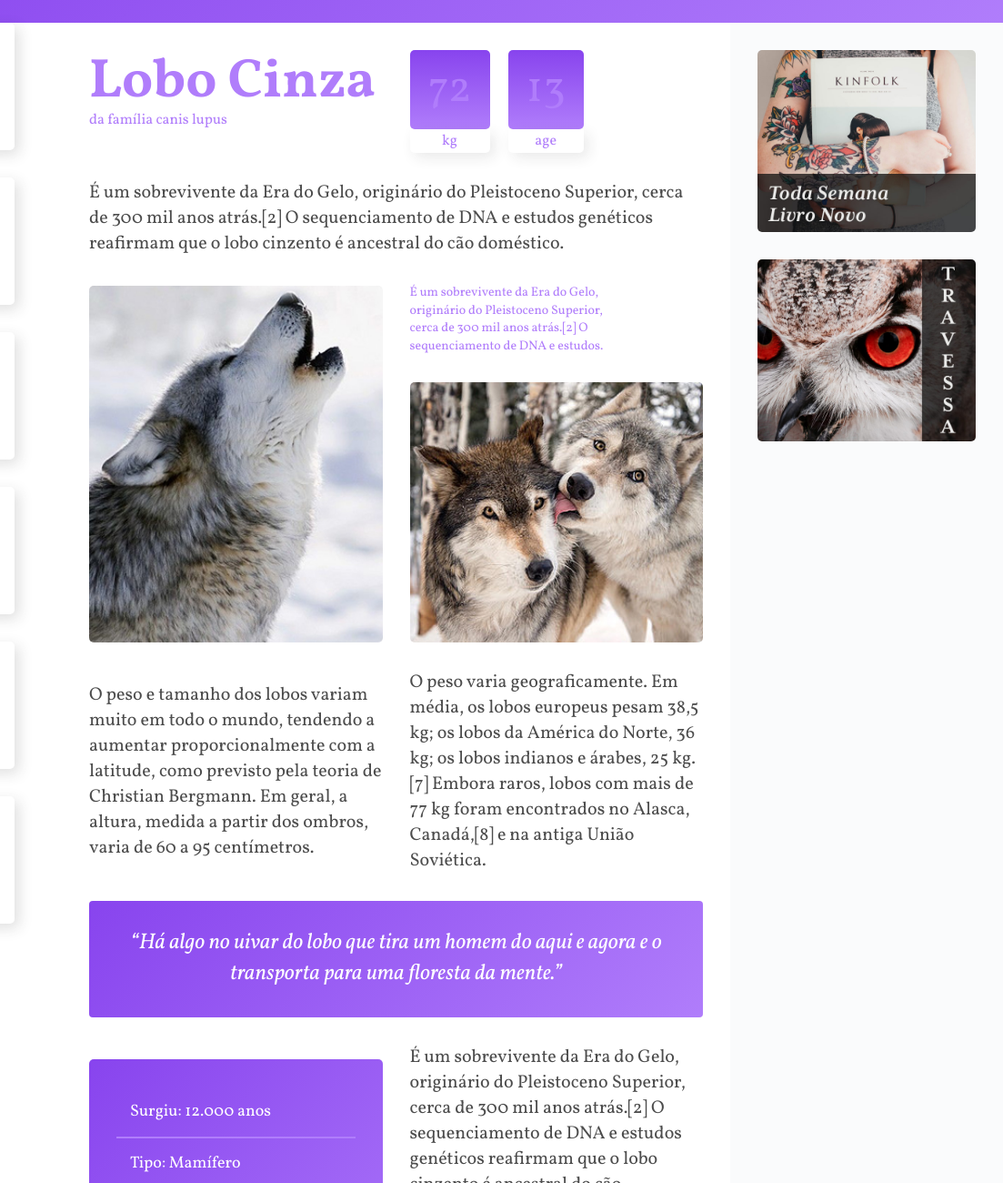
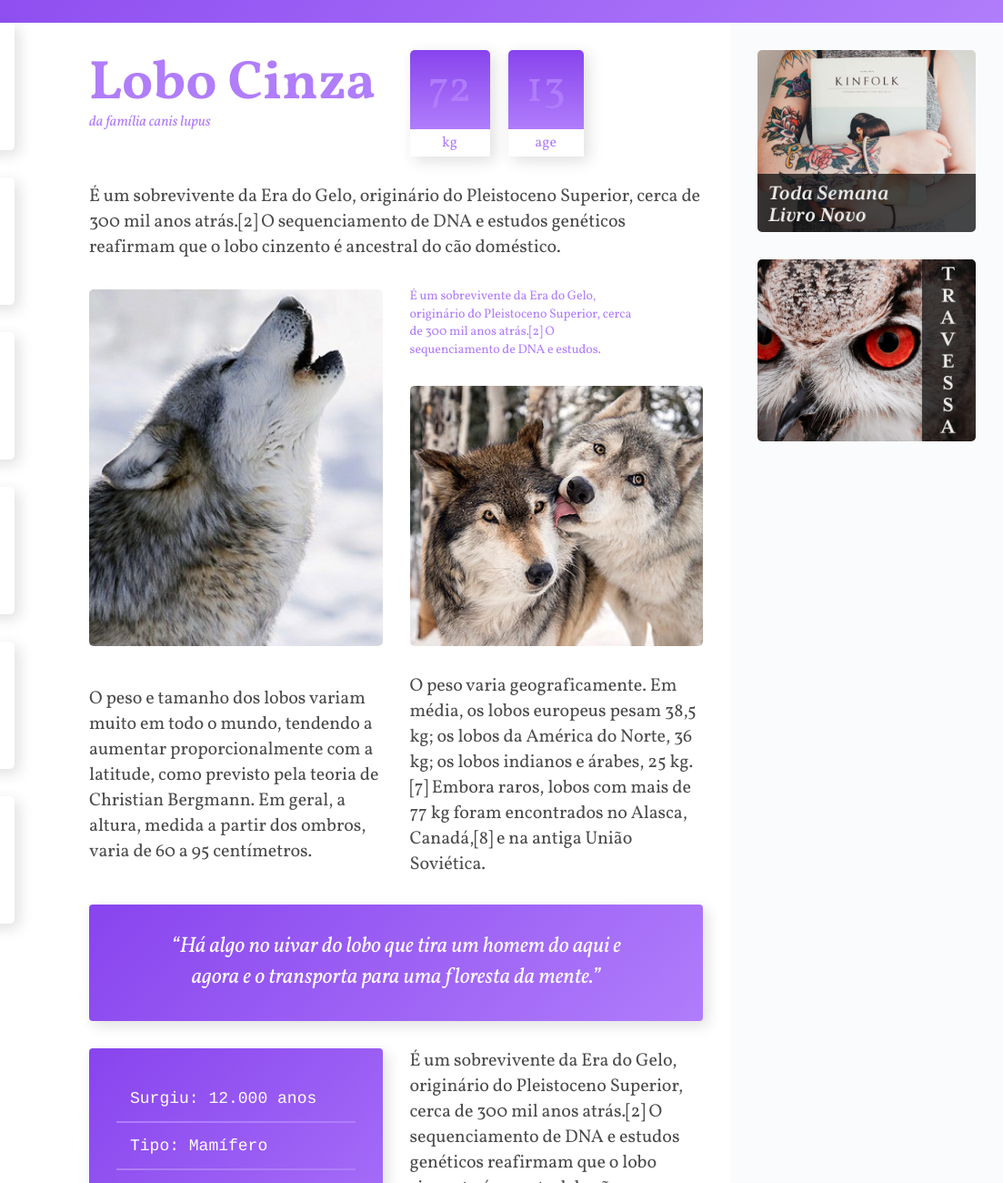
Before and after one commit to lucassilvad/wildbeast, a plain HTML site: page index.html in a window 1280 px wide. Shown: the part 80-1380 px from the top of the page at 91% size, 177-1280 px from the left. Drawn offline with Linux system fonts and the light colour scheme.

Commit message:
conteúdo atributos

```diff
--- a/css/content.css
+++ b/css/content.css
@@ -16,19 +16,25 @@
 .titulo h1 {
   font-size: 3.75rem;
   line-height: 1;
+  font-weight: 700;
+}
+
+.titulo span {
+  font-style: italic;
 }
 
 .caracteristicas {
-  display: grid;
-  grid-template-columns: max-content max-content;
+  display: flex;
   gap: 20px;
-  justify-items: start;
+}
+
+.caracteristicas > div {
+  box-shadow: 5px 5px 15px rgba(44, 44, 44, 0.15);
 }
 
 .caracteristicas span {
   display: block;
   text-align: center;
-  align-self: start;
   color: #b07dfb;
 }
 
@@ -36,14 +42,13 @@
   background: #b07dfb;
   padding: 10px 20px;
   font-size: 3rem;
-  border-radius: 5px 5px;
+  border-radius: 5px 5px 0 0;
   background: linear-gradient(#84e, #b07dfb);
 }
 
 .caracteristicas .rotulo {
   background: #fff;
-  box-shadow: 5px 5px 15px rgba(44, 44, 44, 0.1);
-  padding: 2px 4px;
+  padding: 4px 8px;
   border-radius: 0 0 5px 5px;
   color: #b07dfb;
 }
@@ -51,16 +56,17 @@
 .content p {
   font-size: 1.25rem;
   line-height: 1.4;
-  color: #000000b3;
+  letter-spacing: -0.005rem;
+  color: rgba(0, 0, 0, 0.7);
 }
 
 p.detalhe {
-  font-size: 14px;
+  font-size: 0.875rem;
   color: #b07dfb;
   align-self: start;
   grid-column: 2;
   grid-row: 3;
-  max-width: 224px;
+  max-width: 256px;
 }
 
 .imagem-1,
@@ -73,30 +79,33 @@ p.detalhe {
   grid-row: span 2;
 }
 
-.citacao {
-  padding: 30px;
-  text-align: center;
+.citacao,
+.atributos {
   background: linear-gradient(135deg, #84e, #b07dfb);
   border-radius: 4px;
+  padding: 30px;
+  box-shadow: 5px 5px 15px rgba(44, 44, 44, 0.15);
 }
 
 .citacao p {
   font-size: 1.5rem;
   color: #fff;
   font-style: italic;
+  text-align: center;
+  margin: 0 auto;
+  max-width: 500px;
 }
 
 .atributos {
-  background: linear-gradient(135deg, #84e, #b07dfb);
   justify-self: stretch;
-  padding: 30px;
+  align-self: start;
   box-sizing: border-box;
   color: #fff;
   font-size: 1.125rem;
-  border-radius: 5px;
 }
 
 .atributos li {
+  font-family: Courier, monospace;
   padding: 15px;
 }
 
@@ -104,11 +113,11 @@ p.detalhe {
   border-top: 2px solid #b07dfb;
 }
 
-.info-agrupada {
+.informacoes {
   align-self: start;
 }
 
-.info-agrupada p + p {
+.informacoes p + p {
   margin-top: 40px;
 }
 
--- a/css/global/header.css
+++ b/css/global/header.css
@@ -36,3 +36,9 @@
     grid-template-columns: 1fr;
   }
 }
+
+@media (max-width: 360px) {
+  .header ul {
+    gap: 15px;
+  }
+}
--- a/index.html
+++ b/index.html
@@ -78,7 +78,7 @@
         <li>Família: Lupus</li>
       </ul>
 
-      <div class="info-agrupada">
+      <div class="informacoes">
         <p>É um sobrevivente da Era do Gelo, originário do Pleistoceno Superior, cerca de 300 mil anos atrás.[2] O sequenciamento de DNA e estudos genéticos reafirmam que o lobo cinzento é ancestral do cão doméstico.</p>
 
         <p>É um sobrevivente da Era do Gelo, originário do Pleistoceno Superior, cerca de 300 mil anos atrás.[2] O sequenciamento de DNA e estudos genéticos reafirmam que o lobo cinzento é ancestral do cão doméstico.</p>
```
